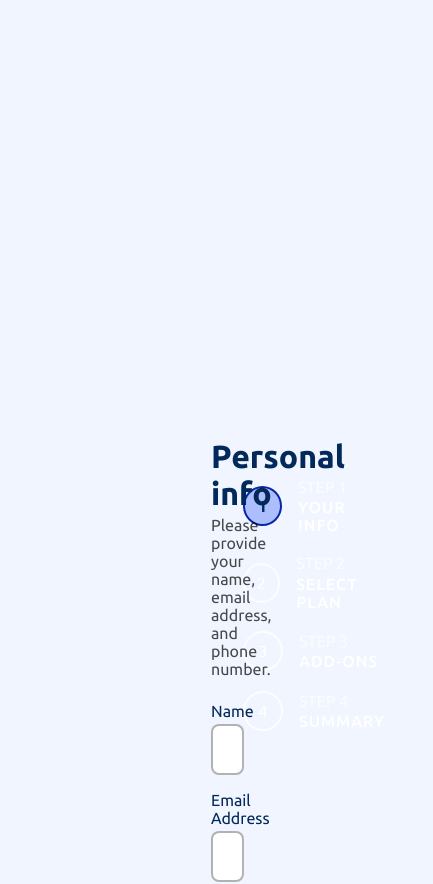
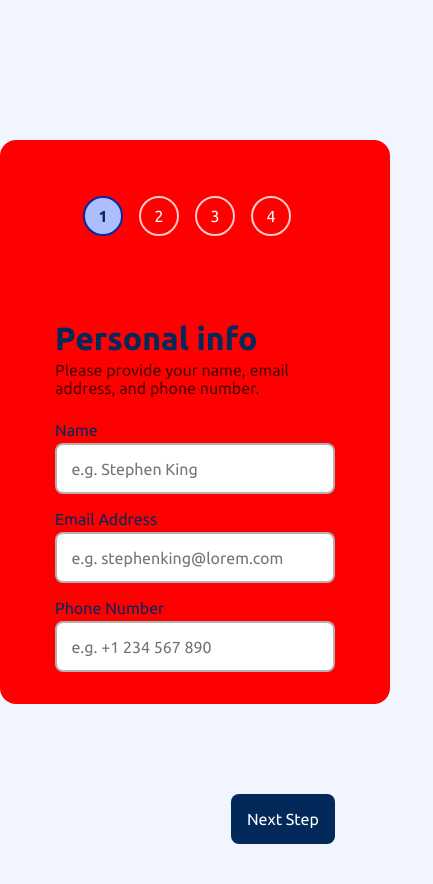
Before and after one commit to juliabush/react-multi-step-form, a React (Vite) app: page / in a window 390 px wide. Shown: the top 884 px of the page, 433 px wide, since content can reach past the window. After the commit the page ends 844 px from the top, so only its background shows below. Built offline with nearby package versions, Linux system fonts and the light colour scheme.

Commit message:
Styling the mobile size

```diff
--- a/src/App.css
+++ b/src/App.css
@@ -288,7 +288,9 @@ hr {
 @media (min-width: 320px) and (max-width: 600px) {
   .container {
     background-color: red;
+    place-content: center;
     width: 100%;
+    position: static;
   }
   .desktop-image {
     display: none;
@@ -298,13 +300,36 @@ hr {
     object-fit: cover;
   }
   .container-text {
+    place-self: center;
     display: flex;
     flex-direction: column;
     width: 80%;
     color: black;
-    position: absolute;
+    position: static;
     padding: 1rem;
     left: 0;
     top: 0;
   }
+  .page-numbers {
+    display: flex;
+    position: relative;
+    place-self: center;
+  }
+  .step-description {
+    display: none;
+  }
+  .step {
+    display: none;
+  }
+  .step-1-heading {
+    position: static;
+  }
+  .step-1-sub-heading {
+    position: static;
+  }
+  .step-back-button,
+  .step-toggle-button {
+    position: absolute;
+    bottom: 0;
+  }
 }
--- a/src/App.tsx
+++ b/src/App.tsx
@@ -377,12 +377,6 @@ function App() {
         alt="Colourful Sidebar"
         className="desktop-image"
       />
-      {/* <img
-        src={bgSidebarMobile}
-        alt="Colourful sidebar for mobile"
-        className="mobile-image"
-      /> */}
-      {/* TRy and get this out of the container  */}
       <ul className="page-numbers" role="list">
         {[...Array(4)].map((_, index) => (
           <div key={index} className="row-flexbox-list">
```
